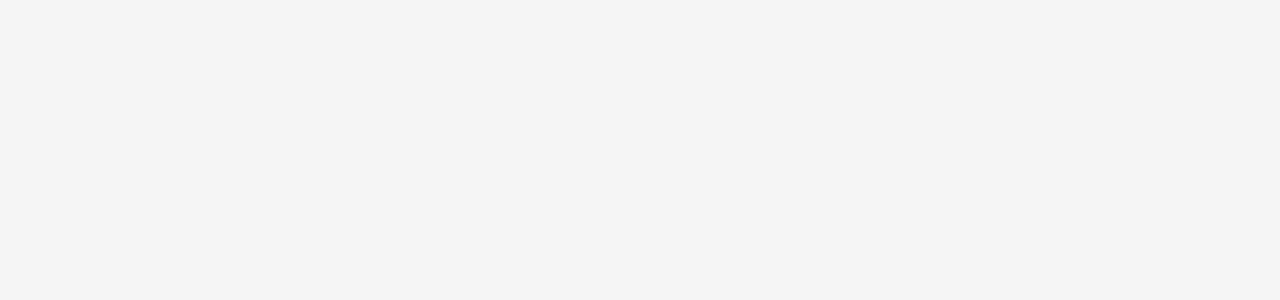
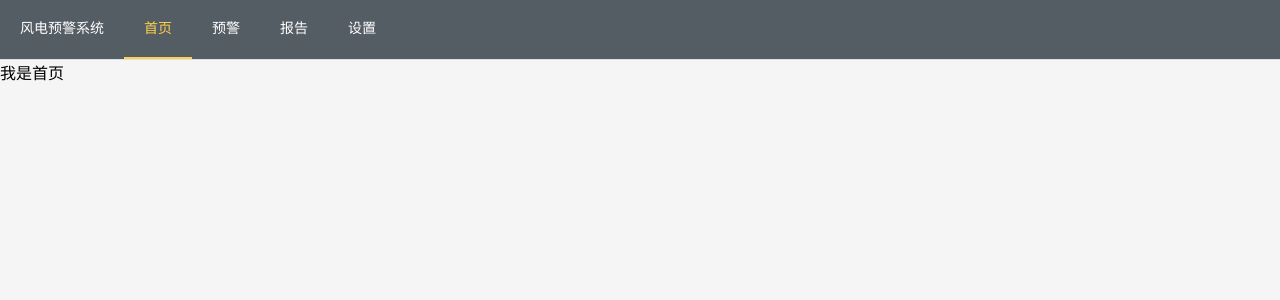
Before and after one commit to dmj2002/WindWarning, a Vue app: page /home in a window 1280 px wide. Before the commit this address had no page. Shown: the top 300 px of the page. Built offline with nearby package versions, Linux system fonts and the light colour scheme.

Commit message:
页面导航栏

```diff
--- a/src/router/index.js
+++ b/src/router/index.js
@@ -5,13 +5,18 @@ const router = createRouter({
   routes: [
     {
       path: '/login',
-      component: () => import('@/views/login/loginpage.vue')
+      component: () => import('@/views/login/LoginPage.vue')
     },
     {
       path: '/',
       component: () => import('@/views/layout/LayoutContainer.vue'),
-      redirect: '/login',
-      children: []
+      redirect: '/home',
+      children: [
+        {
+          path: 'home',
+          component: () => import('@/views/home/HomePage.vue')
+        }
+      ]
     }
   ]
 })
--- /dev/null
+++ b/src/views/home/HomePage.vue
@@ -0,0 +1,3 @@
+<template>
+  <div>我是首页</div>
+</template>
--- a/src/views/layout/LayoutContainer.vue
+++ b/src/views/layout/LayoutContainer.vue
@@ -0,0 +1,36 @@
+<script setup>
+import 'element-plus/dist/index.css'
+import { useRoute } from 'vue-router'
+
+const route = useRoute()
+</script>
+
+<template>
+  <el-menu
+    mode="horizontal"
+    background-color="#545c64"
+    text-color="#fff"
+    active-text-color="#ffd04b"
+    :default-active="route.path"
+  >
+    <el-menu-item index="1">
+      <span>风电预警系统</span>
+    </el-menu-item>
+    <el-menu-item index="/home">首页</el-menu-item>
+    <el-menu-item index="/warning">预警</el-menu-item>
+    <el-menu-item index="/report">报告</el-menu-item>
+    <el-menu-item index="/settings">设置</el-menu-item>
+  </el-menu>
+  <router-view></router-view>
+</template>
+
+<style scoped>
+.el-menu {
+  display: flex;
+  justify-content: flex-start;
+  align-items: center;
+}
+.last-item {
+  margin-left: auto;
+}
+</style>
```
